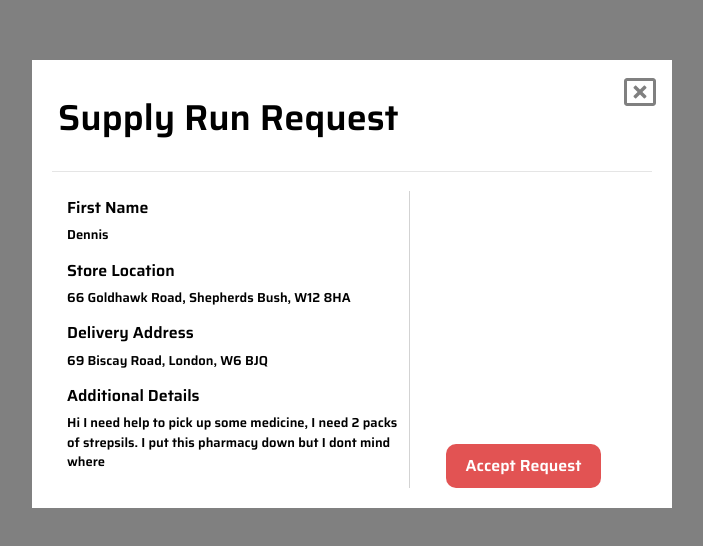
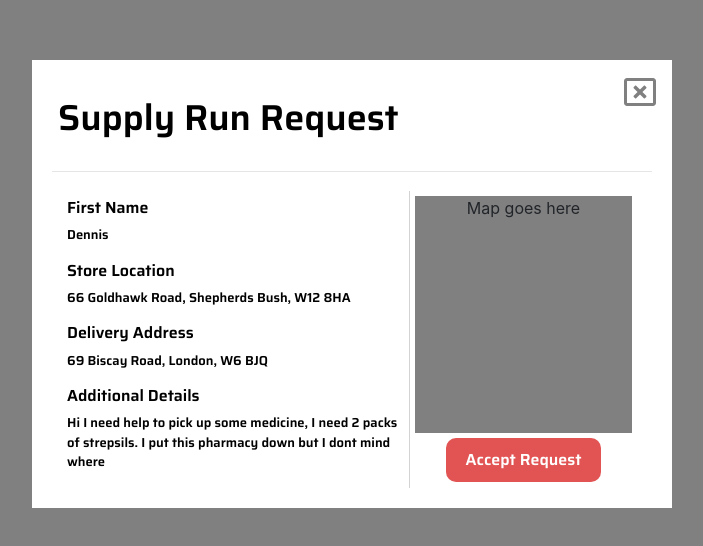
Before and after one commit to DRP-33/drp-33-frontend, a React (Create React App) app in the folder frontend/web-app/: page /supplypopup in a window 1280 px wide. Shown: the part 116-662 px from the top of the page, without its empty margins (288-991 px from the left). Built offline with nearby package versions, Linux system fonts and the light colour scheme.

Commit message:
added space for map for supply run overlay

```diff
--- a/frontend/web-app/src/components/Popup.css
+++ b/frontend/web-app/src/components/Popup.css
@@ -99,5 +99,12 @@
     color: white;
     font-family: "Saira";
     position:absolute;
-    bottom:0;
+    bottom:2%;
 }
+.mapContainer {
+    text-align:center;
+    background-color: grey;
+    border: grey;
+    margin: 2%;
+    height: 80%;
+}
--- a/frontend/web-app/src/components/SupplyPopUp.jsx
+++ b/frontend/web-app/src/components/SupplyPopUp.jsx
@@ -28,6 +28,9 @@ function SupplyPopup() {
                         2 packs of strepsils. I put this pharmacy down but I dont mind where</p>
                     </div>
                     <div className="rightContainer">
+                        <div className="mapContainer">
+                            <p>Map goes here</p>
+                        </div>
                         <div className="btnContainer">
                             <button className="accept-btn">Accept Request</button>
                         </div>
```
